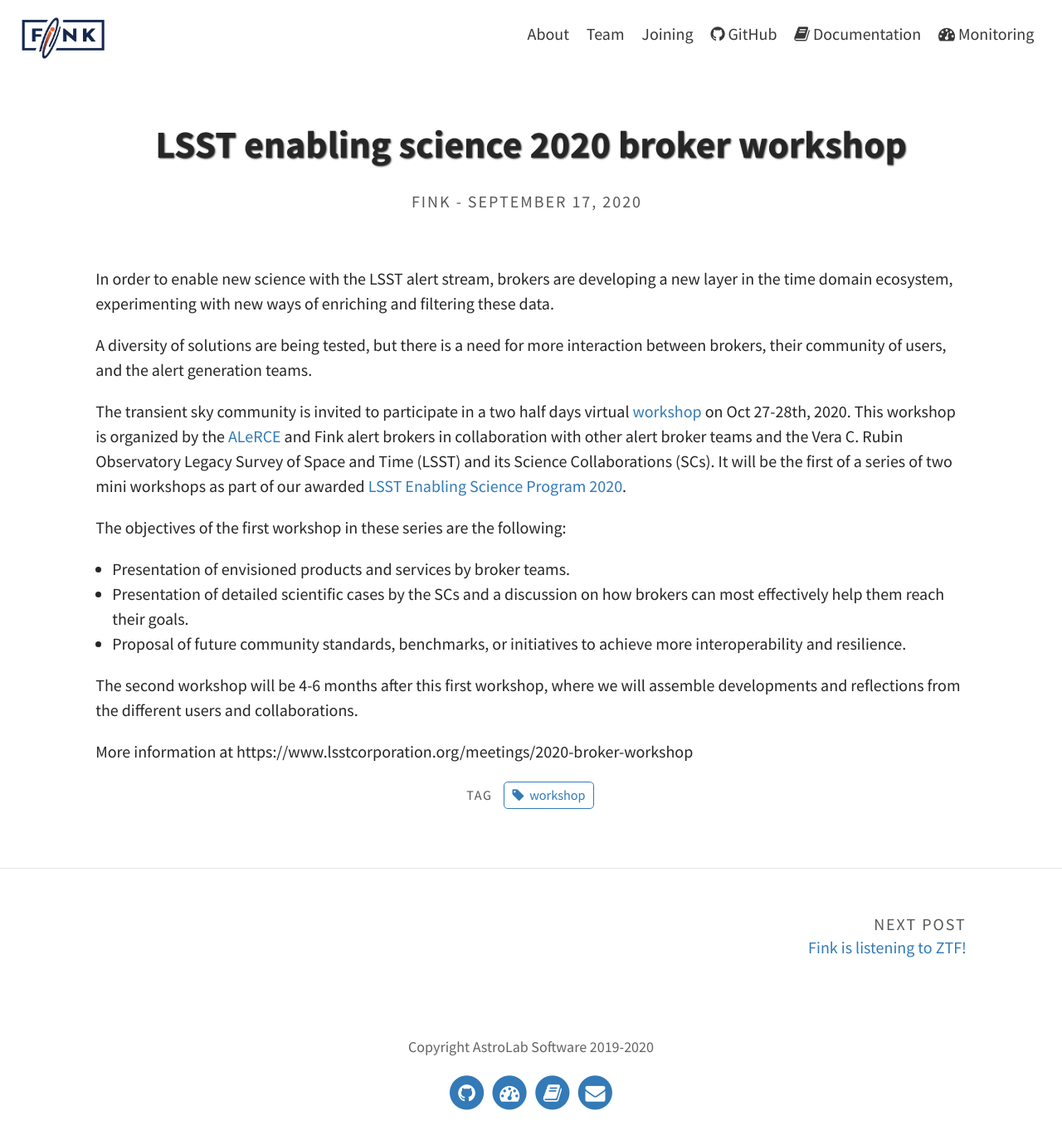
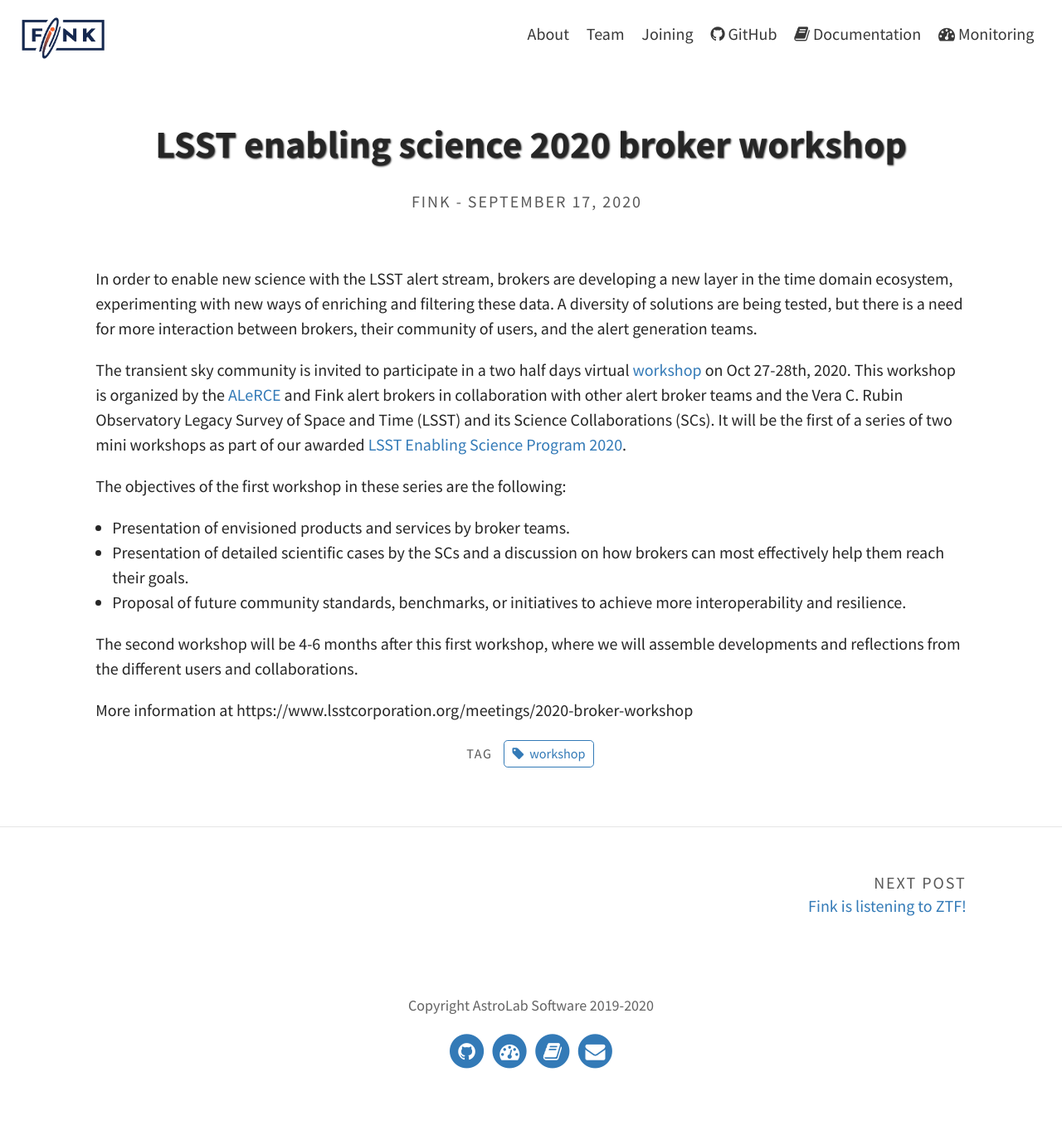
Before and after one commit to astrolabsoftware/fink-website, a Jekyll site: the page built from _posts/2020-09-17-lsst-enabling-science-part1.md, in a window 1280 px wide. Shown: the whole page at 83% size. Built offline with Jekyll 4.4.1, drawn with Linux system fonts in a browser that asks for light colours; after the commit the page ends 1330 px from its top, so only the background shows below that.

Commit message:
expand abstract

```diff
--- a/_posts/2020-09-17-lsst-enabling-science-part1.md
+++ b/_posts/2020-09-17-lsst-enabling-science-part1.md
@@ -5,10 +5,9 @@
 tags: [workshop]
 ---
 
-In order to enable new science with the LSST alert stream, brokers are developing a new layer in the time domain ecosystem, experimenting with new ways of enriching and filtering these data.
+In order to enable new science with the LSST alert stream, brokers are developing a new layer in the time domain ecosystem, experimenting with new ways of enriching and filtering these data. A diversity of solutions are being tested, but there is a need for more interaction between brokers, their community of users, and the alert generation teams.
 <!--more-->
 
-A diversity of solutions are being tested, but there is a need for more interaction between brokers, their community of users, and the alert generation teams.
 
 The transient sky community is invited to participate in a two half days virtual [workshop](https://www.lsstcorporation.org/meetings/2020-broker-workshop) on Oct 27-28th, 2020. This workshop is organized by the [ALeRCE](http://alerce.science/) and Fink alert brokers in collaboration with other alert broker teams and the Vera C. Rubin Observatory Legacy Survey of Space and Time (LSST) and its Science Collaborations (SCs). It will be the first of a series of two mini workshops as part of our awarded [LSST Enabling Science Program 2020](https://www.lsstcorporation.org/2020-Enabling-Science-Award-Recipients).
 
```
